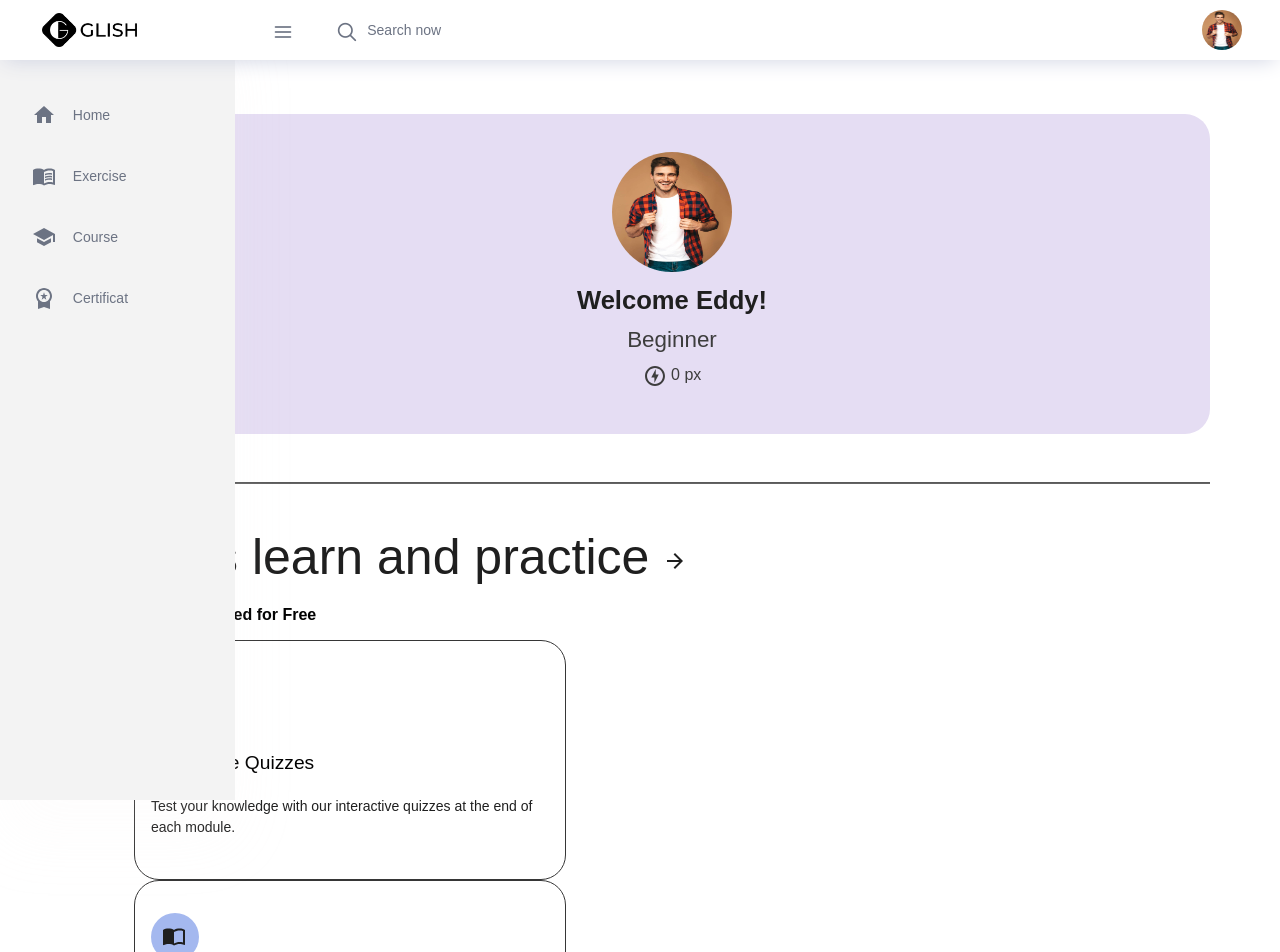
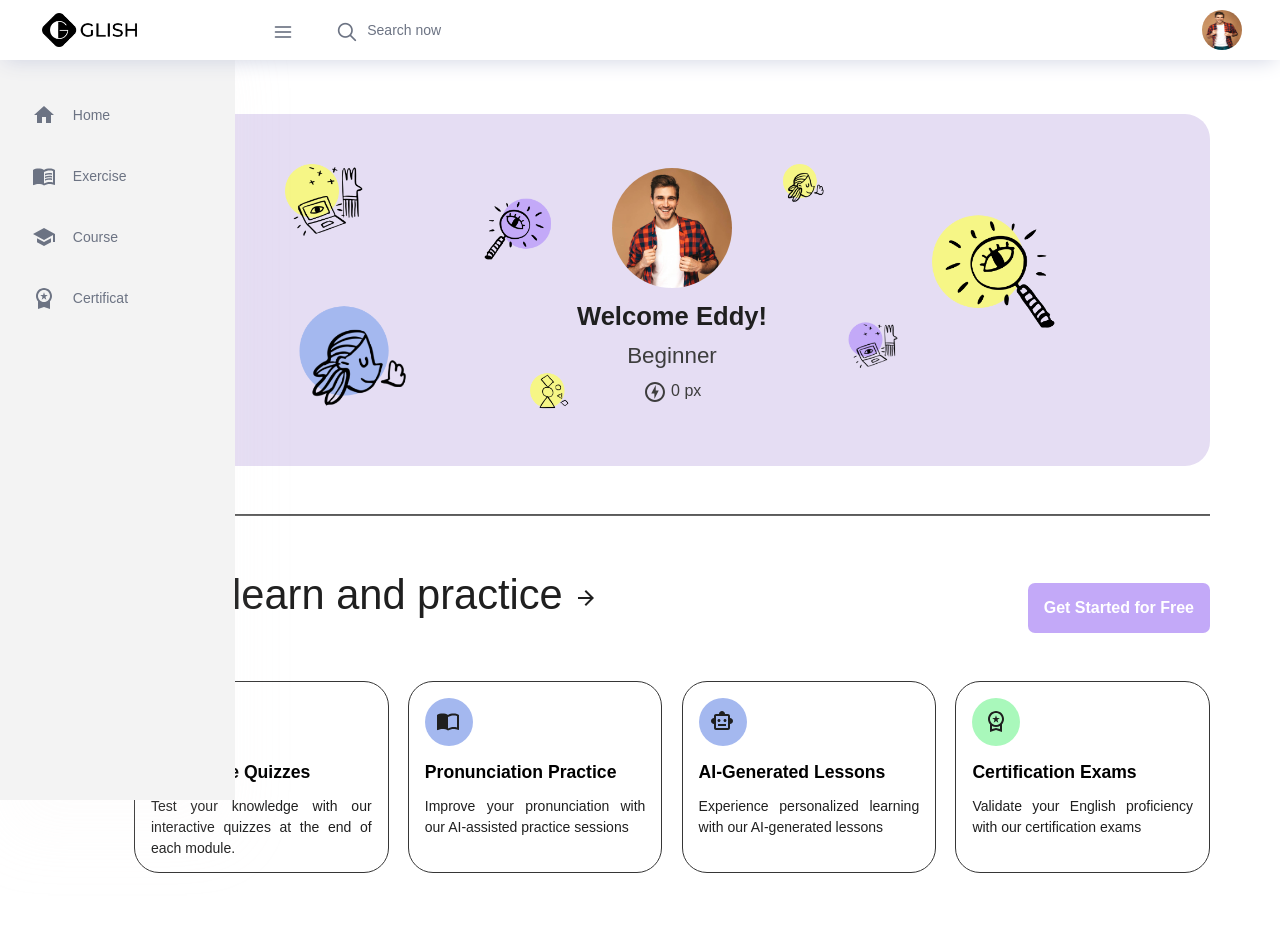
Before and after one commit to PriscaSL/finder, a React (Create React App) app in the folder front/: page /homeuser in a window 1280 px wide. Shown: the top 952 px of the page. Built offline with nearby package versions, Linux system fonts and the light colour scheme; sample sign-in values are in the browser's storage.

Commit message:
home user

```diff
--- a/front/src/components/Sidebar.jsx
+++ b/front/src/components/Sidebar.jsx
@@ -8,7 +8,7 @@ import WorkspacePremiumIcon from '@mui/icons-material/WorkspacePremium';
 
 function Sidebar() {
     return (
-        <nav className="sidebar sidebar-offcanvas" id="sidebar">
+        <nav className="sidebar sidebar-offcanvas sidebar-icon-only" id="sidebar">
             <ul className="nav" style={{paddingTop: "60px"}}>
                 <li className="nav-item">
                     <a className="nav-link" href="index.html">
--- a/front/src/pages/Homeuser.js
+++ b/front/src/pages/Homeuser.js
@@ -7,7 +7,7 @@ import "../styles/dashboard/vendor.bundle.base.css";
 import "../styles/dashboard/vertical-layout-light/style.css";
 import NavBarDashboard from '../components/NavDashboard';
 import profile from '../assets/rakoto.jpg';
-
+import Banner from '../assets/bannerhome.png';
 
 import OfflineBoltOutlinedIcon from '@mui/icons-material/OfflineBoltOutlined';
 import ArrowForwardIcon from '@mui/icons-material/ArrowForward';
@@ -39,8 +39,11 @@ function Homeuser() {
                       <div className='Homeuser'>
                         <div className='Dashboard'>
                           <div className='welcomtext'>
+                            <img src={Banner} alt='banner' className='banner' />
                             <div className='contenu'>
-                              <img src={profile} alt="profil" />
+                              <div className='img-container'>
+                                <img src={profile} alt="profil" />
+                              </div>
                               <h3>Welcome Eddy!</h3>
                               <p className='niveau'>Beginner</p>
                               <p className='xp'><OfflineBoltOutlinedIcon /> 0 px</p>
@@ -48,10 +51,10 @@ function Homeuser() {
                           </div>
                           <hr className='lineuser' />
                           <div className='foothomeuser'>
-                            <span>
+                            <div className='foothome-navigation'>
                               <h1 className='letslearn'>Let's learn and practice  <i><ArrowForwardIcon /></i></h1>
                               <button id='getstart'>Get Started for Free </button>
-                            </span>
+                            </div>
                             <div className='moduleList'>
                               {ModuleList.map((moduleItem, key) => {
                                 return (
--- a/front/src/styles/Homeuser.css
+++ b/front/src/styles/Homeuser.css
@@ -1,15 +1,13 @@
-
-.welcomtext{
+.welcomtext {
     width: 100%;
-    height: 20rem;
+    height: 22rem;
     border-radius: 25px;
-    top:6rem;
     background-color: var(--purple2);
     display: flex;
     justify-content: center;
 }
 
-.contenu{
+.contenu {
     display: flex;
     justify-content: center;
     align-items: center;
@@ -17,18 +15,29 @@
     flex-direction: column;
 }
 
-.contenu img {
+.banner {
+    position: absolute;
+    width: 70%;
+    margin: auto;
+    top: 50px;
+}
+
+.contenu .img-container {
     width: 120px;
     height: 120px;
     border-radius: 50%;
     margin-bottom: 1em;
+    overflow: hidden;
+}
+
+.contenu img {
+   width: 100%;
 }
 
 .contenu h3 {
     font-size: 1.6em;
     font-weight: 700;
     text-align: center;
-
 }
 
 .contenu .niveau {
@@ -52,6 +61,37 @@
     height: 1px;
     margin: 3em 0;
     background-color: rgb(100, 100, 100);
+}
+
+.foothome-navigation {
+    display: flex;
+    justify-content: space-between;
+    align-items: center;
+}
+
+.foothome-navigation button {
+    background-color: #c3a9f8;
+    color: white;
+    font-size: 1em;
+    font-weight: 700;
+    padding: 1em;
+    border: none;
+    border-radius: 7px;
+    cursor: pointer;
+    margin-top: 1.2em;
+}
+
+.letslearn {
+    font-size: 2.6em;
+    font-weight: 500;
+}
+
+.moduleList {
+    display: flex;
+    justify-content: center;
+    align-items: center;
+    gap: 1.2em;
+    margin-top: 3em;
 }
 
 /*
--- a/front/src/styles/Login.css
+++ b/front/src/styles/Login.css
@@ -44,11 +44,11 @@
 }
 
 .login-form input {
-    width: 100%;
-    padding: 1em;
-    margin-top: 1em;
-    border-radius: 5px;
-    border: 1px solid #ccc;
+    width: 100% !important;
+    padding: 1em !important;
+    margin-top: 1em !important;
+    border-radius: 5px !important;
+    border: 1px solid #ccc !important;
 }
 
 .btn-signin {
@@ -112,18 +112,18 @@
 }
 
 .btn-google {
-    width: 100%;
-    padding: 0.5em;
-    border-radius: 5px;
-    border: 1px solid #ccc;
-    background-color: #fff;
-    color: var(--black-color);
-    cursor: pointer;
-    margin-bottom: 1em;
-    display: flex;
-    justify-content: center;
-    align-items: center;
-    gap: 1em;
+    width: 100% !important;
+    padding: 0.5em !important;
+    border-radius: 5px !important;
+    border: 1px solid #ccc !important;
+    background-color: #fff !important;
+    color: var(--black-color) !important;
+    cursor: pointer !important;
+    margin-bottom: 1em !important;
+    display: flex !important;
+    justify-content: center !important;
+    align-items: center !important;
+    gap: 1em !important;
 }
 
 .google-icon {
--- a/front/src/styles/ModuleItems.css
+++ b/front/src/styles/ModuleItems.css
@@ -2,19 +2,15 @@
     position: relative;
     border: solid .5px rgb(54, 54, 54);
     border-radius: 25px;
-    height: 15rem;
-    width: 27rem;
+    height: 12rem;
+    width: 30rem;
+    padding: 1em;
 }
 
-.modulecontent{
-    padding-top: 1rem;
-}
 .iconbackground{
     border-radius: 50%;
     width: 3rem;
     height: 3rem;
-    position: relative;
-    margin: 1rem;
 }
 #iconimg{
     position: relative;
@@ -24,15 +20,13 @@
 }
 
 #titlemodule{
-    top: 1rem;
-    position: relative;
-    padding-left: 1rem;
-    padding-right: 1rem;
+    margin-top: 1em;
     color: var(--black);
-    font-size: 1.2rem;
+    font-size: 1.1em;
+    font-weight: 600;
 }
 #number{
     position: relative;
-    padding-left: 1rem;
-    top: 2rem;
+    text-align: justify;
+    top: 0.5em;
 }
```
Also changed, not shown: front/src/components/ModuleItems.js (+5 -5 lines).
